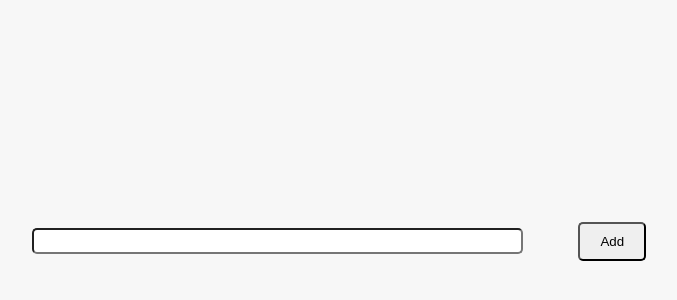
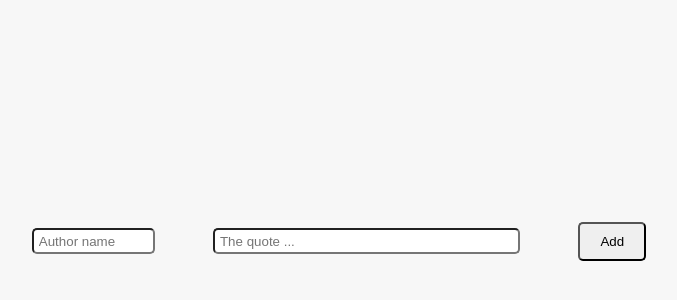
Before and after one commit to walidelbourdiney/web, a plain HTML site: page index.html in a window 1280 px wide. Shown: the part 134-434 px from the top of the page, without its empty margins (301-978 px from the left). Drawn offline with Linux system fonts and the light colour scheme.

Commit message:
add author input

```diff
--- a/index.html
+++ b/index.html
@@ -10,7 +10,18 @@
   <body>
     <main class="application">
       <form action="#">
-        <input id="input-text" type="text" required />
+        <input
+          id="author-text"
+          type="text"
+          required
+          placeholder="Author name"
+        />
+        <input
+          id="quote-text"
+          type="text"
+          required
+          placeholder="The quote ..."
+        />
         <button id="add-button" type="submit">Add</button>
       </form>
       <section id="list-container"></section>
--- a/index.js
+++ b/index.js
@@ -323,17 +323,20 @@
 //   });
 
 // Variables for HTML elements
-const inputField = document.getElementById("input-text"); // Input field
-const addButton = document.getElementById("add-button"); // Add button
-const listContainer = document.getElementById("list-container"); // Unordered list container
+const inputField = document.getElementById("quote-text");
+const author = document.getElementById("author-text");
+const addButton = document.getElementById("add-button");
+const listContainer = document.getElementById("list-container");
 
 addButton.addEventListener("click", addQuote);
 
 function addQuote() {
   const inputValue = inputField.value.trim();
+  const BY = author.value.trim();
   const newEl = document.createElement("p");
   newEl.classList.add("para");
-  newEl.innerText = inputValue;
+  newEl.innerText = `${inputValue} by ${BY}`;
   listContainer.appendChild(newEl);
   inputField.value = "";
+  author.value = "";
 }
--- a/style.css
+++ b/style.css
@@ -134,6 +134,9 @@ body {
   align-items: center;
   justify-content: center;
 }
+p {
+  display: inline-block;
+}
 main {
   width: 80%;
   height: 50px;
@@ -150,10 +153,17 @@ form {
   align-items: center;
   margin-bottom: 50px;
 }
-form input {
-  width: 80%;
+form #author-text {
+  width: 20%;
   height: 2em;
   border-radius: 5px;
+  padding: 5px;
+}
+form #quote-text {
+  width: 50%;
+  height: 2em;
+  border-radius: 5px;
+  padding: 5px;
 }
 form button {
   padding: 10px 20px;
```
